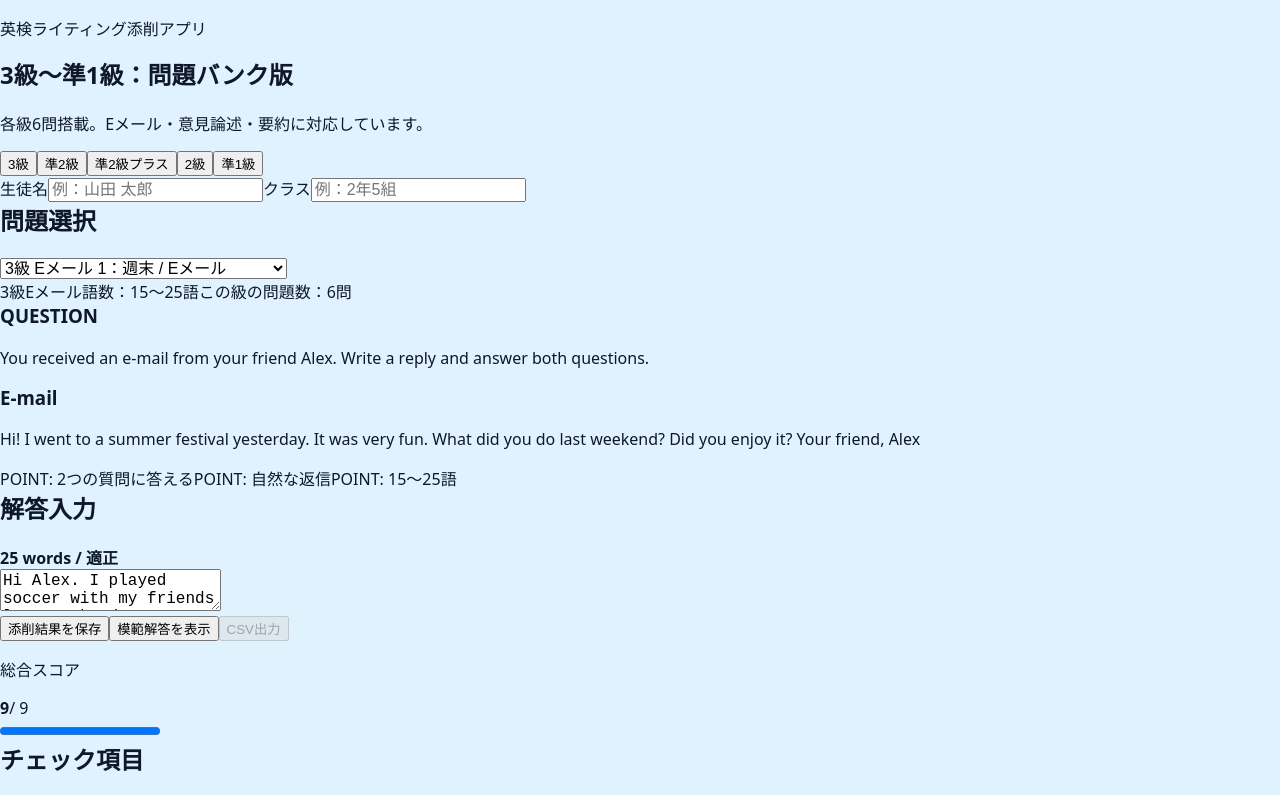
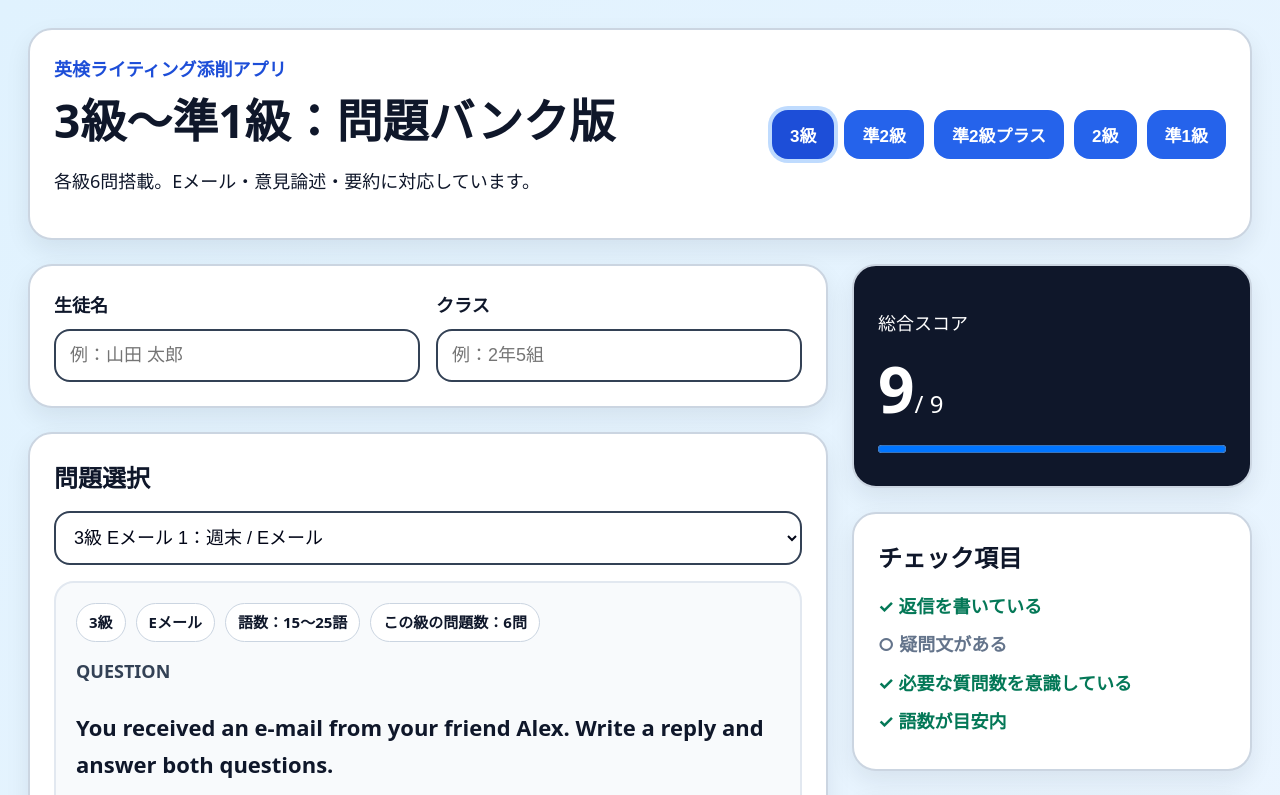
Before and after one commit to ikuyasuwa-sys/eiken-writing-app, a React (Vite) app: page / in a window 1280 px wide. Shown: the top 795 px of the page. Built offline with nearby package versions, Linux system fonts and the light colour scheme.

Commit message:
Update styles in src/style.css
Refactor CSS styles for improved layout and design.

```diff
--- a/src/style.css
+++ b/src/style.css
@@ -1,27 +1,265 @@
-body {
-  margin: 0;
-  font-family: system-ui, -apple-system, BlinkMacSystemFont,
-    "Segoe UI", sans-serif;
+:root {
+  color: #0f172a;
   background: #e0f2fe;
-  color: #0f172a;
+  font-family: system-ui, -apple-system, BlinkMacSystemFont, "Segoe UI",
+    sans-serif;
 }
 
 * {
   box-sizing: border-box;
 }
 
-button {
-  cursor: pointer;
+body {
+  margin: 0;
+  background: linear-gradient(135deg, #e0f2fe, #eff6ff);
+}
+
+.app {
+  max-width: 1280px;
+  margin: 0 auto;
+  padding: 28px;
+  font-size: 18px;
+  line-height: 1.7;
+}
+
+.card,
+.scoreCard {
+  background: #ffffff;
+  border: 2px solid #cbd5e1;
+  border-radius: 24px;
+  padding: 24px;
+  box-shadow: 0 10px 25px rgba(15, 23, 42, 0.08);
+}
+
+.hero {
+  display: flex;
+  justify-content: space-between;
+  gap: 24px;
+  align-items: center;
+  margin-bottom: 24px;
+}
+
+.eyebrow {
+  color: #1d4ed8;
+  font-weight: 800;
+  margin: 0;
+}
+
+h1 {
+  font-size: clamp(30px, 4vw, 46px);
+  line-height: 1.2;
+  margin: 8px 0;
+}
+
+h2 {
+  margin: 0 0 12px;
+  font-size: 24px;
+}
+
+h3 {
+  margin: 14px 0 6px;
+  font-size: 18px;
+  color: #334155;
+}
+
+.layout {
+  display: grid;
+  grid-template-columns: 2fr 1fr;
+  gap: 24px;
+}
+
+.mainColumn,
+.sideColumn {
+  display: flex;
+  flex-direction: column;
+  gap: 24px;
+}
+
+.grid2 {
+  display: grid;
+  grid-template-columns: 1fr 1fr;
+  gap: 16px;
+}
+
+label {
+  font-weight: 800;
+  display: flex;
+  flex-direction: column;
+  gap: 8px;
 }
 
 input,
 select,
 textarea {
-  font-size: 16px;
+  width: 100%;
+  border: 2px solid #334155;
+  border-radius: 16px;
+  padding: 14px;
+  font-size: 18px;
+  color: #020617;
+  background: #ffffff;
 }
 
-h1,
-h2,
-h3 {
-  margin-top: 0;
+textarea {
+  min-height: 340px;
+  line-height: 1.7;
+  resize: vertical;
 }
+
+button {
+  border: 0;
+  border-radius: 16px;
+  padding: 12px 18px;
+  background: #2563eb;
+  color: white;
+  font-size: 17px;
+  font-weight: 800;
+  cursor: pointer;
+}
+
+button.active {
+  background: #1d4ed8;
+  box-shadow: 0 0 0 4px #bfdbfe;
+}
+
+button.secondary {
+  background: #475569;
+}
+
+button.success {
+  background: #059669;
+}
+
+button:disabled {
+  opacity: 0.5;
+  cursor: not-allowed;
+}
+
+.levelButtons,
+.actions,
+.chips,
+.points {
+  display: flex;
+  flex-wrap: wrap;
+  gap: 10px;
+}
+
+.problemBox {
+  background: #f8fafc;
+  border: 2px solid #e2e8f0;
+  border-radius: 20px;
+  padding: 20px;
+  margin-top: 16px;
+}
+
+.chips span,
+.points span {
+  background: #ffffff;
+  border: 1px solid #cbd5e1;
+  border-radius: 999px;
+  padding: 6px 12px;
+  font-size: 15px;
+  font-weight: 700;
+}
+
+.question {
+  font-size: 22px;
+  font-weight: 800;
+}
+
+.prompt,
+.model {
+  background: #eff6ff;
+  border: 2px solid #bfdbfe;
+  border-radius: 18px;
+  padding: 16px;
+  margin-top: 14px;
+}
+
+.rowBetween {
+  display: flex;
+  justify-content: space-between;
+  align-items: center;
+  gap: 12px;
+}
+
+.scoreCard {
+  background: #0f172a;
+  color: #ffffff;
+}
+
+.scoreCard * {
+  color: #ffffff;
+}
+
+.scoreCard strong {
+  font-size: 64px;
+  line-height: 1;
+}
+
+.scoreCard span {
+  font-size: 24px;
+}
+
+progress {
+  width: 100%;
+  height: 16px;
+  margin-top: 16px;
+}
+
+.check {
+  margin: 8px 0;
+  font-weight: 700;
+  color: #64748b;
+}
+
+.check.ok {
+  color: #047857;
+}
+
+.history {
+  background: #f8fafc;
+  border: 1px solid #e2e8f0;
+  border-radius: 16px;
+  padding: 12px;
+  margin-top: 10px;
+}
+
+.rubricGrid {
+  display: grid;
+  grid-template-columns: repeat(4, 1fr);
+  gap: 18px;
+  margin-top: 24px;
+}
+
+.rubricCard {
+  background: #ffffff;
+  border: 2px solid #cbd5e1;
+  border-radius: 22px;
+  padding: 20px;
+}
+
+.rubricCard strong {
+  font-size: 24px;
+  background: #f1f5f9;
+  border-radius: 12px;
+  padding: 6px 10px;
+}
+
+@media (max-width: 900px) {
+  .app {
+    padding: 16px;
+    font-size: 17px;
+  }
+
+  .hero,
+  .layout,
+  .grid2 {
+    display: grid;
+    grid-template-columns: 1fr;
+  }
+
+  .rubricGrid {
+    grid-template-columns: 1fr;
+  }
+}
```
